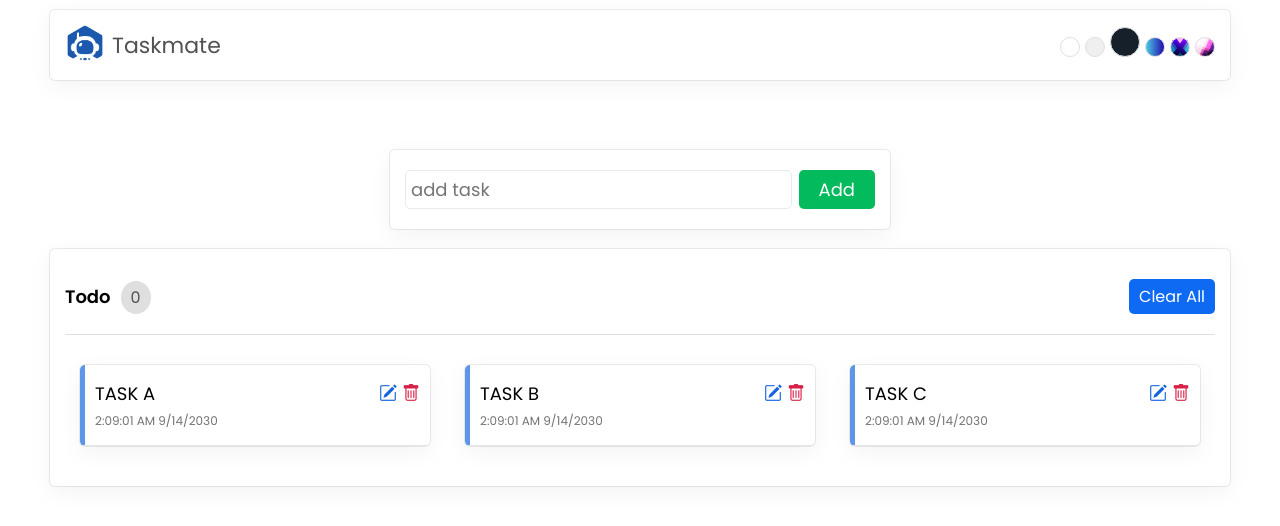
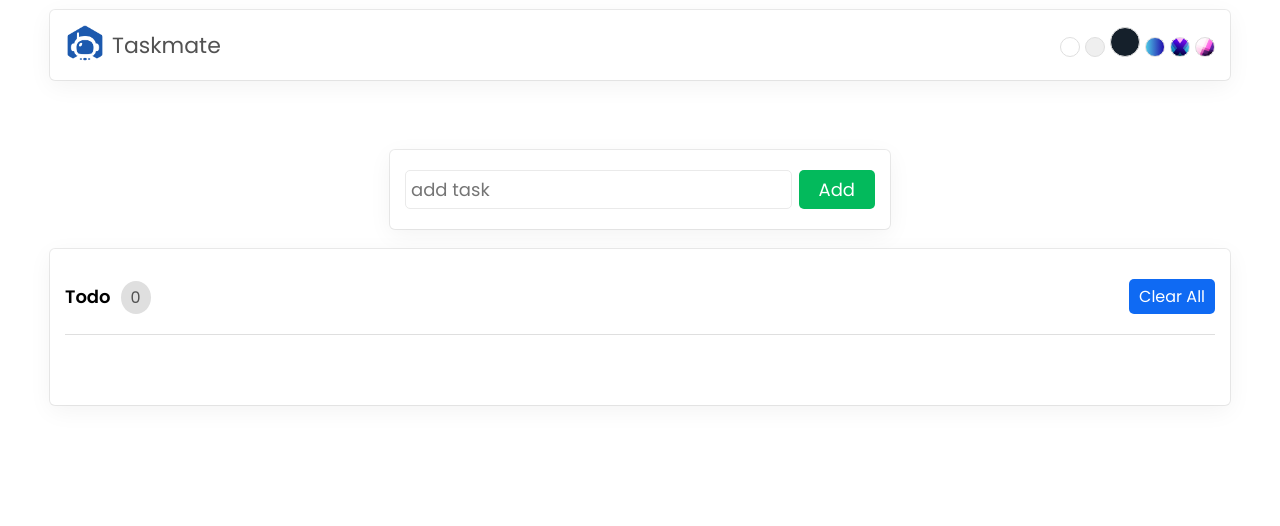
Before and after one commit to Orunov-Sultan/todoList, a React (Create React App) app: page / in a window 1280 px wide. Shown: the top 526 px of the page. Built offline with nearby package versions, Linux system fonts and the light colour scheme; the HTML template or start-up script is replaced by a standard one.

Commit message:
implemented adding a task

```diff
--- a/src/App.js
+++ b/src/App.js
@@ -1,3 +1,4 @@
+import {useState} from "react";
 import { Header } from "./components/Header";
 import { AddTask } from "./components/AddTask";
 import { ShowTask } from "./components/ShowTask";
@@ -5,11 +6,12 @@
 import './App.css';
 
 function App() {
+    const [taskList, setTaskList] = useState([])
   return (
     <div className="App">
       <Header />
-      <AddTask />
-      <ShowTask />
+      <AddTask taskList={taskList} setTaskList={setTaskList} />
+      <ShowTask taskList={taskList} setTaskList={setTaskList} />
     </div>
   );
 }
--- a/src/components/AddTask.js
+++ b/src/components/AddTask.js
@@ -1,8 +1,20 @@
-export const AddTask = () => {
+export const AddTask = ({taskList, setTaskList}) => {
+    const handleSubmit = (e) => {
+        e.preventDefault()
+        const date = new Date()
+        const newTask = {
+            id: taskList.length + 1,
+            name: e.target.task.value,
+            time: `${date.toLocaleTimeString()} ${date.toLocaleDateString()}`
+        }
+        setTaskList([...taskList, newTask])
+        e.target.task.value = ''
+    }
+
     return (
         <section className="addTask">
-        <form>
-            <input type="text" name="task" autoComplete="off" placeholder="add task" maxLength="25" />
+            <form onSubmit={handleSubmit}>
+                <input type="text" name="task" autoComplete="off" placeholder="add task" maxLength="25"/>
                 <button type="submit">Add</button>
             </form>
         </section>
--- a/src/components/ShowTask.js
+++ b/src/components/ShowTask.js
@@ -1,25 +1,20 @@
-export const ShowTask = () => {
-    const tasks = [
-        {id: 10001, name: "TASK A", time: "2:09:01 AM 9/14/2030"},
-        {id: 10002, name: "TASK B", time: "2:09:01 AM 9/14/2030"},
-        {id: 10003, name: "TASK C", time: "2:09:01 AM 9/14/2030"},
-    ]
+export const ShowTask = ({taskList, setTaskList}) => {
 
   return (
     <section className="showTask">
         <div className="head">
             <div>
                 <span className="title">Todo</span>
-                <span className="count">0</span>
+                <span className="count">{taskList.length}</span>
             </div>
             <button className="clearAll">Clear All</button>
         </div>
         <ul>
-            { tasks.map((task) => (
-                <li>
+            { taskList.map((taskItem) => (
+                <li key={taskItem.id}>
                     <p>
-                        <span className="name">{task.name}</span>
-                        <span className="time">{task.time}</span>
+                        <span className="name">{taskItem.name}</span>
+                        <span className="time">{taskItem.time}</span>
                     </p>
                     <i className="bi bi-pencil-square"></i>
                     <i className="bi bi-trash"></i>
```
Lines whose indentation alone changed are shown as unchanged.
